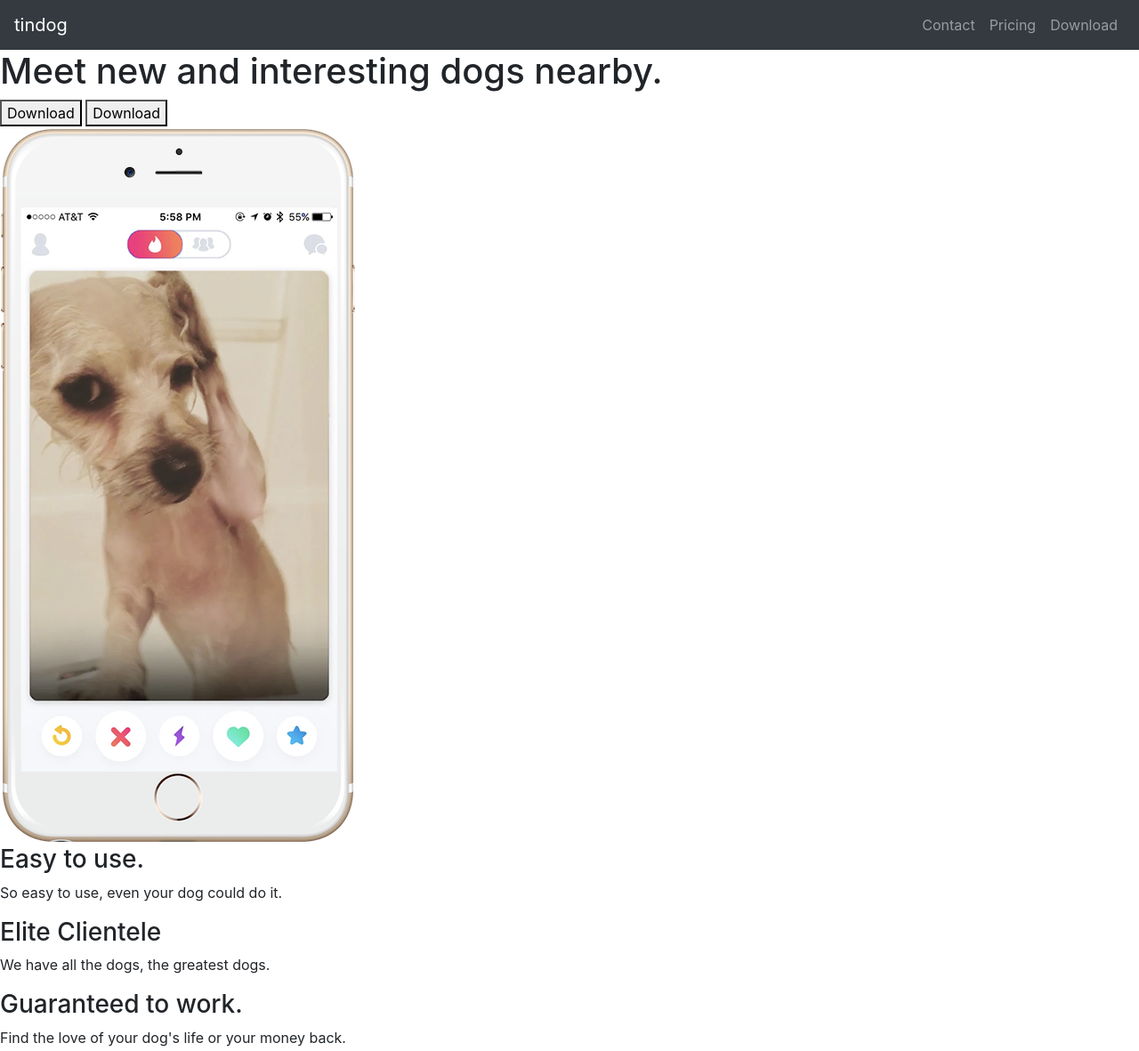
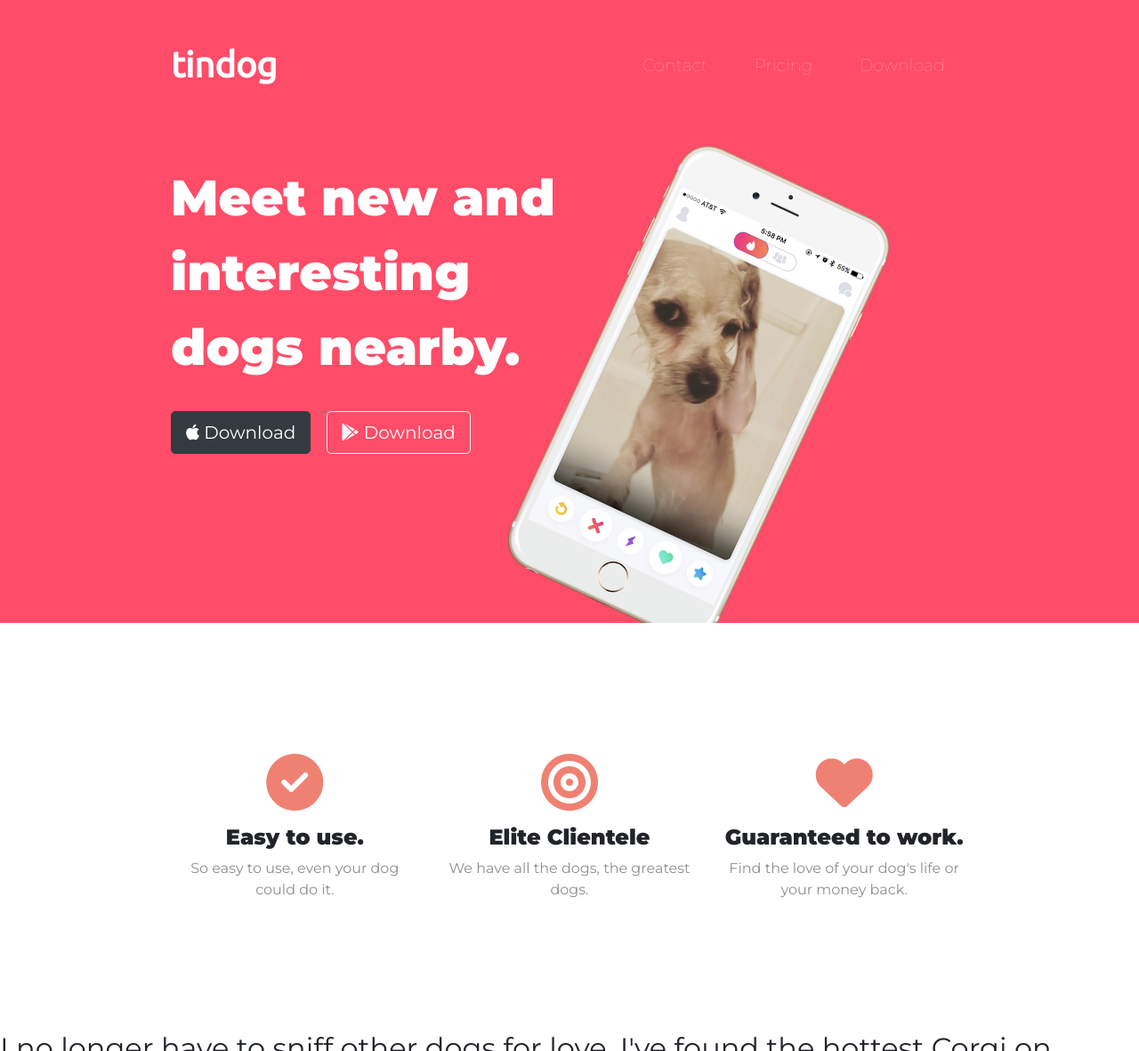
Before and after one commit to gunil0610/bootstrap-p, a plain HTML site: page index.html in a window 1280 px wide. Shown: the top 1181 px of the page at 89% size. Drawn offline with nearby package versions, Linux system fonts and the light colour scheme.

Commit message:
bootstrap pt1

```diff
--- a/css/styles.css
+++ b/css/styles.css
@@ -0,0 +1,79 @@
+body {
+  font-family: "Montserrat", sans-serif;
+}
+
+#title {
+  background-color: #ff4c68;
+  color: white;
+  height: 700px;
+  overflow: hidden;
+}
+
+.container-fluid {
+  padding: 3% 15%;
+}
+
+h1 {
+  font-family: "Montserrat", sans-serif;
+  font-weight: 900;
+  font-size: 3.5rem;
+  line-height: 1.5;
+}
+
+/* Navigation Bar */
+
+.navbar {
+  padding: 0 0 4.5rem;
+}
+
+.navbar-brand {
+  font-family: "Ubuntu", sans-serif;
+  font-size: 2.5rem;
+  font-weight: bold;
+}
+
+.nav-item {
+  padding: 0px 18px;
+}
+
+.nav-link {
+  font-family: "Montserrat", sans-serif;
+  font-size: 1.2rem;
+  font-weight: 100;
+}
+
+/* Download Button */
+.download-btn {
+  margin: 5% 3% 5% 0;
+}
+
+/* Title image */
+.iphone-img {
+  transform: rotate(25deg);
+  width: 60%;
+  margin: 0 auto;
+}
+
+.property {
+  text-align: center;
+  margin: 10% 0;
+}
+
+.property i {
+  color: #ef8172;
+  font-size: 4rem;
+  line-height: 1.5;
+}
+
+.property i:hover {
+  color: #ff4c68;
+}
+
+.property p {
+  color: #8f8f8f;
+}
+
+h3 {
+  font-weight: bold;
+  font-size: 1.5rem;
+}
--- a/index.html
+++ b/index.html
@@ -15,14 +15,22 @@
       integrity="sha384-Vkoo8x4CGsO3+Hhxv8T/Q5PaXtkKtu6ug5TOeNV6gBiFeWPGFN9MuhOf23Q9Ifjh"
       crossorigin="anonymous"
     />
-
+    <link
+      href="https://fonts.googleapis.com/css2?family=Montserrat:wght@100;400;900&family=Ubuntu&display=swap"
+      rel="stylesheet"
+    />
+    <link rel="stylesheet" href="css/styles.css" />
+    <script
+      src="https://kit.fontawesome.com/b8f6b08f99.js"
+      crossorigin="anonymous"
+    ></script>
     <title>Tindog</title>
   </head>
   <body>
     <section id="title">
+      <div class="container-fluid">
         <!-- Nav Bar -->
-
-      <nav class="navbar navbar-expand-lg navbar-dark bg-dark">
+        <nav class="navbar navbar-expand-lg navbar-dark">
           <a href="" class="navbar-brand">tindog</a>
           <button
             class="navbar-toggler"
@@ -52,28 +60,54 @@
         </nav>
 
         <!-- Title -->
-
-      <div>
+        <div class="row">
+          <div class="col-lg-6">
             <h1>Meet new and interesting dogs nearby.</h1>
-        <button type="button">Download</button>
-        <button type="button">Download</button>
+            <button type="button" class="btn btn-dark btn-lg download-btn">
+              <i class="fab fa-apple"></i>
+              Download
+            </button>
+            <button
+              type="button"
+              class="btn btn-outline-light btn-lg download-btn"
+            >
+              <i class="fab fa-google-play"></i>
+              Download
+            </button>
           </div>
-      <div>
-        <img src="images/iphone6.png" alt="iphone-mockup" />
+          <div class="col-lg-6">
+            <img
+              src="images/iphone6.png"
+              alt="iphone-mockup"
+              class="iphone-img"
+            />
+          </div>
+        </div>
       </div>
     </section>
 
     <!-- Features -->
 
     <section id="features">
+      <div class="container-fluid feature-container">
+        <div class="row">
+          <div class="col-lg-4 property">
+            <i class="fas fa-check-circle"></i>
             <h3>Easy to use.</h3>
             <p>So easy to use, even your dog could do it.</p>
-
+          </div>
+          <div class="col-lg-4 property">
+            <i class="fas fa-bullseye"></i>
             <h3>Elite Clientele</h3>
             <p>We have all the dogs, the greatest dogs.</p>
-
+          </div>
+          <div class="col-lg-4 property">
+            <i class="fas fa-heart"></i>
             <h3>Guaranteed to work.</h3>
             <p>Find the love of your dog's life or your money back.</p>
+          </div>
+        </div>
+      </div>
     </section>
 
     <!-- Testimonials -->
```
Lines whose indentation alone changed are shown as unchanged.
